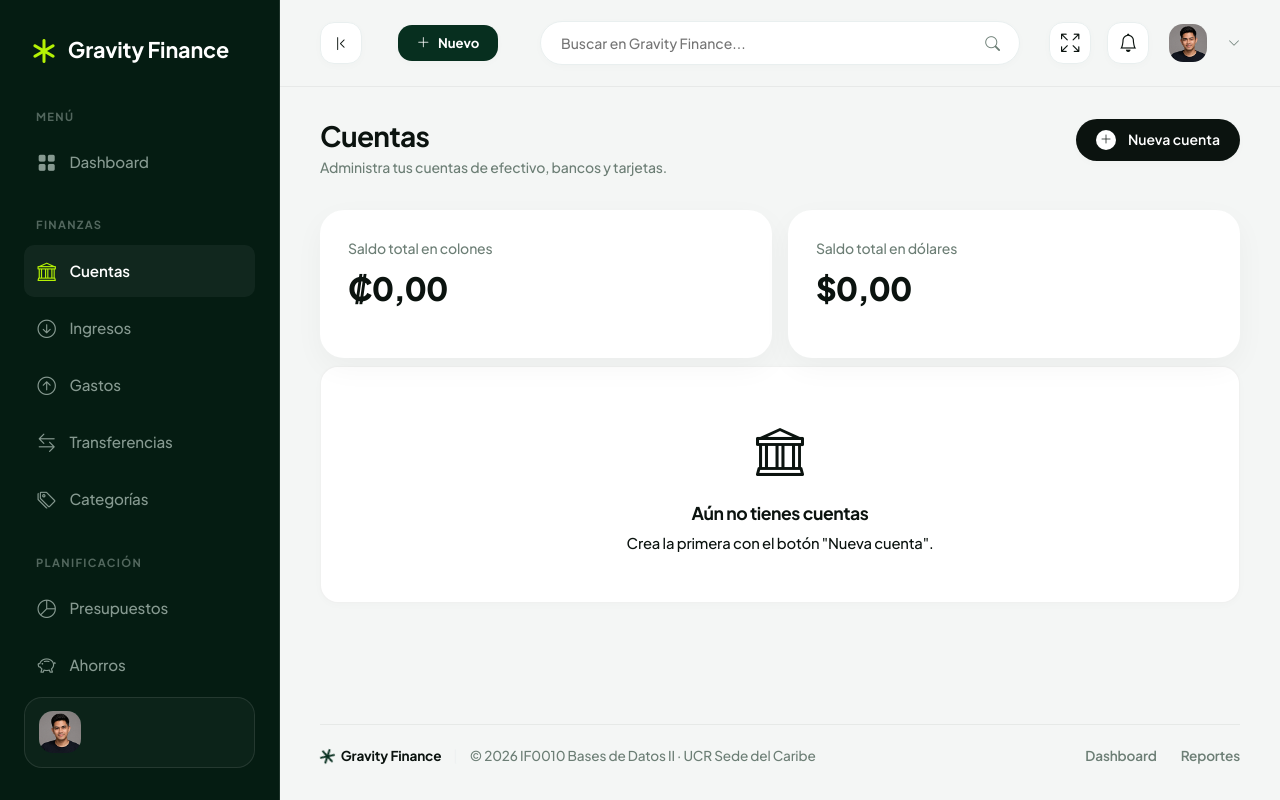
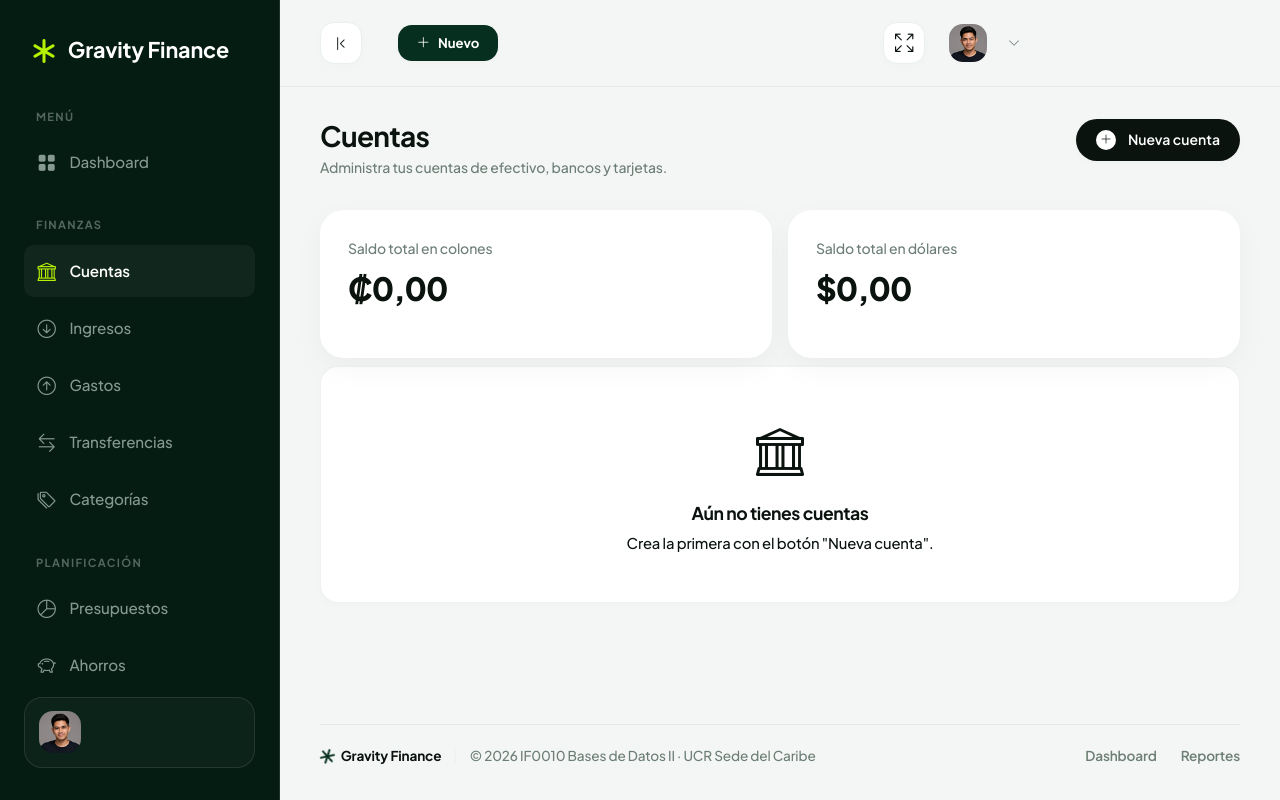
Before and after one commit to Joseph-gamboa/ProyectoFinal_BasesII, a Laravel app: page /cuentas in a window 1280 px wide. Run offline with Laravel 12, Linux system fonts and the light colour scheme; the visitor is signed in with stand-in values (Sample User, id 1).

Commit message:
Remove search and notification elements from navbar
Removed search input and notification dropdown from navbar.

```diff
--- a/resources/views/partials/navbar.blade.php
+++ b/resources/views/partials/navbar.blade.php
@@ -32,37 +32,11 @@
         </div>
     </div>
 
-    <div class="navbar-search-wrapper">
-        <input type="text" class="navbar-search-input" placeholder="Buscar en Gravity Finance..." id="main-search">
-        <button class="navbar-search-btn" aria-label="Buscar">
-            <i class="bi bi-search"></i>
-        </button>
-    </div>
-
     <div class="navbar-actions">
         <button class="navbar-action-btn me-1" aria-label="Pantalla completa" id="btn-fullscreen">
             <i class="bi bi-arrows-fullscreen"></i>
         </button>
-        <!-- Notificaciones: se conectarán a la colección "notificaciones" de MongoDB -->
-        <div class="dropdown">
-            <button class="navbar-action-btn dropdown-toggle" type="button" data-bs-toggle="dropdown"
-                aria-expanded="false" id="btn-notifications" data-bs-auto-close="outside">
-                <i class="bi bi-bell"></i>
-            </button>
-            <div class="dropdown-menu dropdown-menu-end dropdown-menu-notification p-0"
-                aria-labelledby="btn-notifications">
-                <div class="notification-header">
-                    <h6 class="notification-title">Notificaciones</h6>
-                </div>
-                <div class="notification-list">
-                    <div class="notification-item">
-                        <div class="notification-content">
-                            <p class="notification-text mb-0">No tienes notificaciones nuevas.</p>
-                        </div>
-                    </div>
-                </div>
-            </div>
-        </div>
+
 
         <div class="dropdown ms-2">
             <button class="navbar-profile-btn dropdown-toggle" type="button" data-bs-toggle="dropdown"
```
